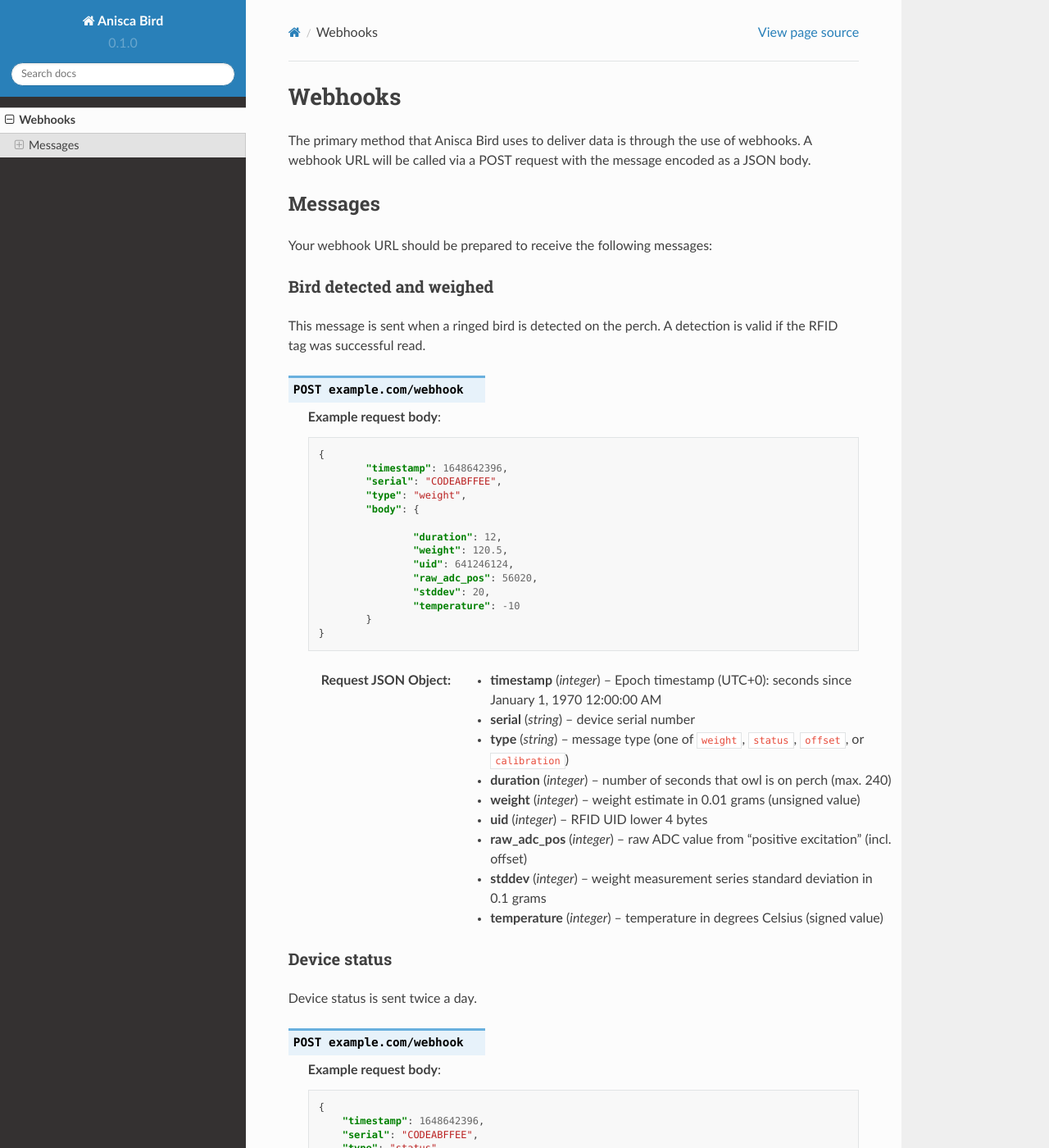
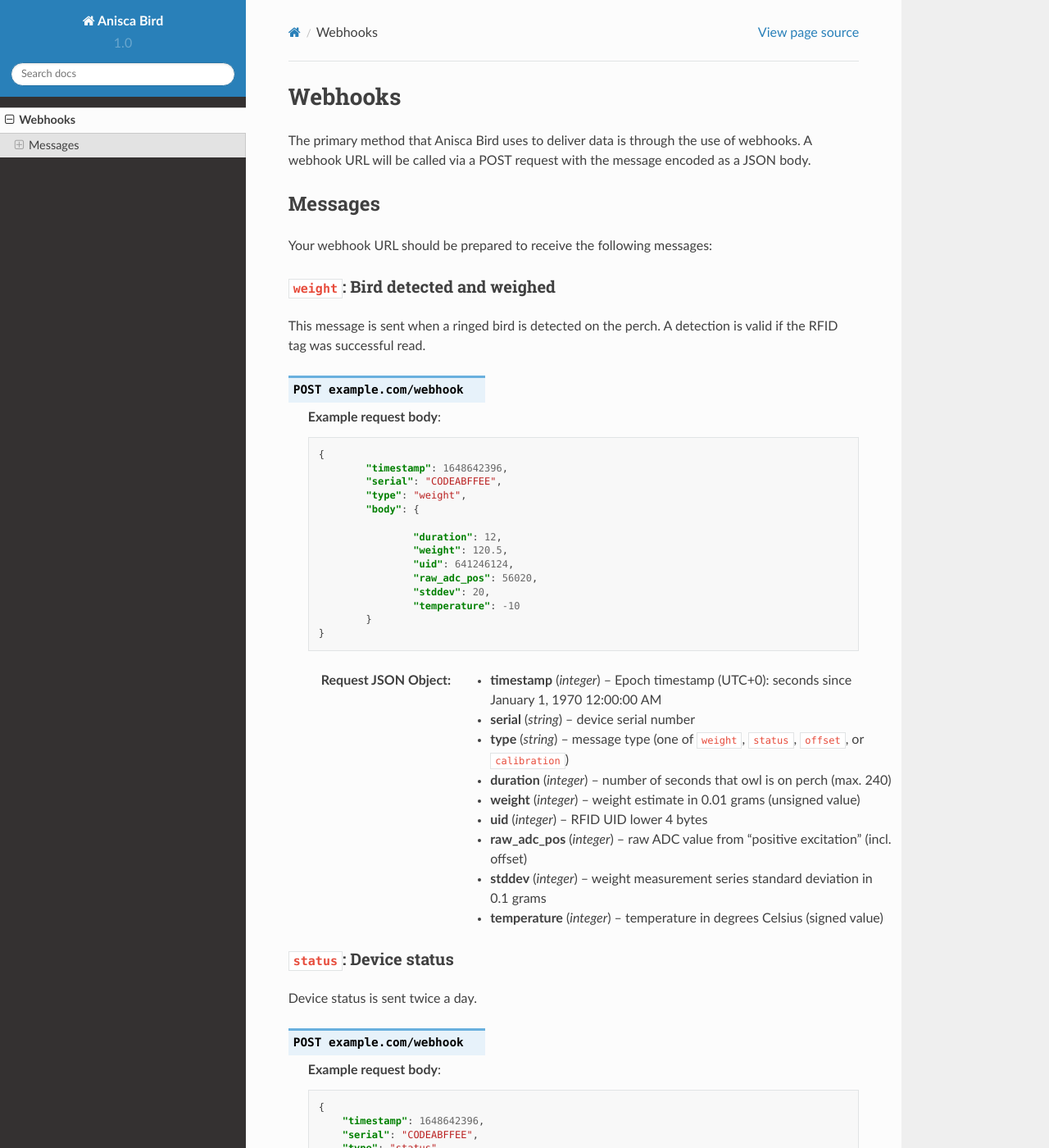
Before and after one commit to o16s/anisca-bird, a Sphinx documentation site: the page built from docs/source/webhooks.rst, in a window 1280 px wide and 1400 px high. Shown: the whole window at 82% size. Built offline with Sphinx 7.4.7 and the Read the Docs theme 2.0.0, drawn with Linux system fonts in a browser that asks for light colours; some of the changed text lies outside the part shown.

Commit message:
updating format

```diff
--- a/README.rst
+++ b/README.rst
@@ -1,2 +1,4 @@
-# anisca-bird
+Anisca Bird
+===================================
+
 Perch-based automated population monitoring for birds.
--- a/docs/source/conf.py
+++ b/docs/source/conf.py
@@ -6,8 +6,8 @@
 copyright = '2022, Octanis Instruments GmbH'
 author = 'Sam Sulaimanov'
 
-release = '0.1'
-version = '0.1.0'
+release = '1.0'
+version = '1.0'
 
 # -- General configuration
 
--- a/docs/source/webhooks.rst
+++ b/docs/source/webhooks.rst
@@ -13,8 +13,8 @@
 Your webhook URL should be prepared to receive the following messages:
 
 
-Bird detected and weighed
-~~~~~~~~~~~~~~~~~~~~~~~~~~
+``weight``: Bird detected and weighed
+~~~~~~~~~~~~~~~~~~~~~~~~~~~~~~~~~~~~~
 
 This message is sent when a ringed bird is detected on the perch. A detection is valid if the RFID tag was successful read.
 
@@ -54,7 +54,7 @@
 
 
 
-Device status
+``status``: Device status
 ~~~~~~~~~~~~~~~~~~~~~~~~~~
 
 Device status is sent twice a day.
@@ -92,7 +92,7 @@
 
 
 
-Offset
+``offset``: Tare weight
 ~~~~~~~~~~~~~~~~~~~~~~~~~~
 
 This is the tare weight (unladen weight) and is sent every 2 hours.
@@ -126,8 +126,8 @@
     :<json integer temperature: temperature in degrees Celsius (signed value)
 
 
-Calibration result
-~~~~~~~~~~~~~~~~~~~~~~~~~~
+``calibration``: Calibration result
+~~~~~~~~~~~~~~~~~~~~~~~~~~~~~~~~~~~~~~~~~~
 
 This message is sent after the user has performed a calibration.
 
```
